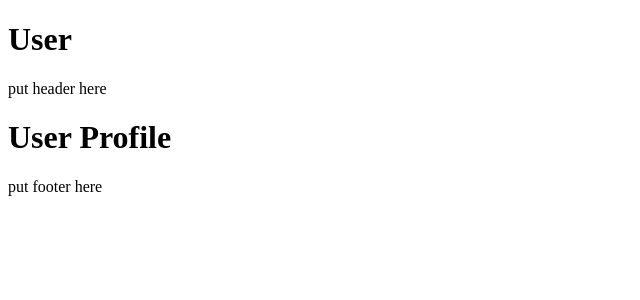
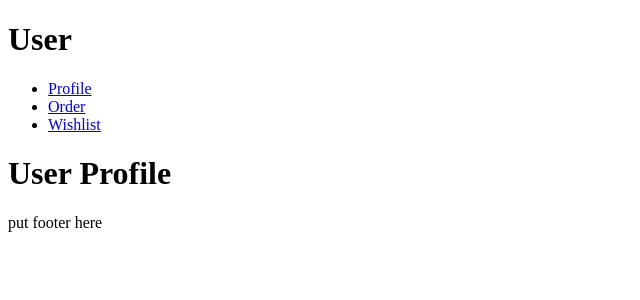
Before and after one commit to Nabilfadilah/belajar-vuejs-router, a Vue app in the folder vue-router/: page /users in a window 1280 px wide. Shown: the top 300 px of the page, without its empty margins (0-640 px from the left). Built offline with nearby package versions, Linux system fonts and the light colour scheme.

Commit message:
Tugas 7: Tambah name pada router untuk user, lalu ubah RouterLink pada user

```diff
--- /dev/null
+++ b/vue-router/src/components/tugas7/User.vue
@@ -0,0 +1,33 @@
+<!-- Tugas 7 -->
+<!-- tambahkan name pada router untuk user, lalu kita akan ubah RouterLink pada user -->
+
+<script setup>
+
+</script>
+
+<template>
+<div>
+  <h1>User</h1>
+  <ul>
+    <li>
+      <RouterLink :to="{ name: 'user-profile' }">Profile</RouterLink>
+    </li>
+    <li>
+      <RouterLink :to="{ name: 'user-order' }">Order</RouterLink>
+    </li>
+    <li>
+      <RouterLink :to="{ name: 'user-wishlist' }">Wishlist</RouterLink>
+    </li>
+  </ul>
+  <RouterView />
+  <div>put footer here</div>
+</div>
+</template>
+
+<style scoped>
+.router-link-exact-active {
+    color: darkcyan;
+    font-weight: bold;
+}
+
+</style>
--- a/vue-router/src/main.js
+++ b/vue-router/src/main.js
@@ -7,7 +7,8 @@ import ProductDetail from "./components/tugas2/ProductDetail.vue";
 import NotFound from "./components/NotFound.vue";
 // import ProductSearch from "./components/tugas3/ProductSearch.vue";
 import UserWishlist from "./components/tugas4/UserWishlist.vue";
-import User from "./components/tugas4/User.vue";
+// import User from "./components/tugas4/User.vue";
+import User from "./components/tugas7/User.vue";
 import UserProfile from "./components/tugas4/UserProfile.vue";
 import UserOrder from "./components/tugas4/UserOrder.vue";
 import ProductSearch from "./components/tugas6/ProductSearch.vue";
@@ -86,18 +87,22 @@ const router = createRouter({
         {
           path: "",
           component: UserProfile,
+          name: "user"
         },
         {
           path: "profile",
           component: UserProfile,
+          name: "user-profile"
         },
         {
           path: "order",
           component: UserOrder,
+          name: "user-order"
         },
         {
           path: "wishlist",
           component: UserWishlist,
+          name: "user-wishlist"
         },
       ],
     },
```
Also changed, not shown: vue-router/src/components/tugas7/UserOrder.vue (added, +13 -0 lines), vue-router/src/components/tugas7/UserProfile.vue (added, +13 -0 lines), vue-router/src/components/tugas7/UserWishlist.vue (added, +13 -0 lines).
